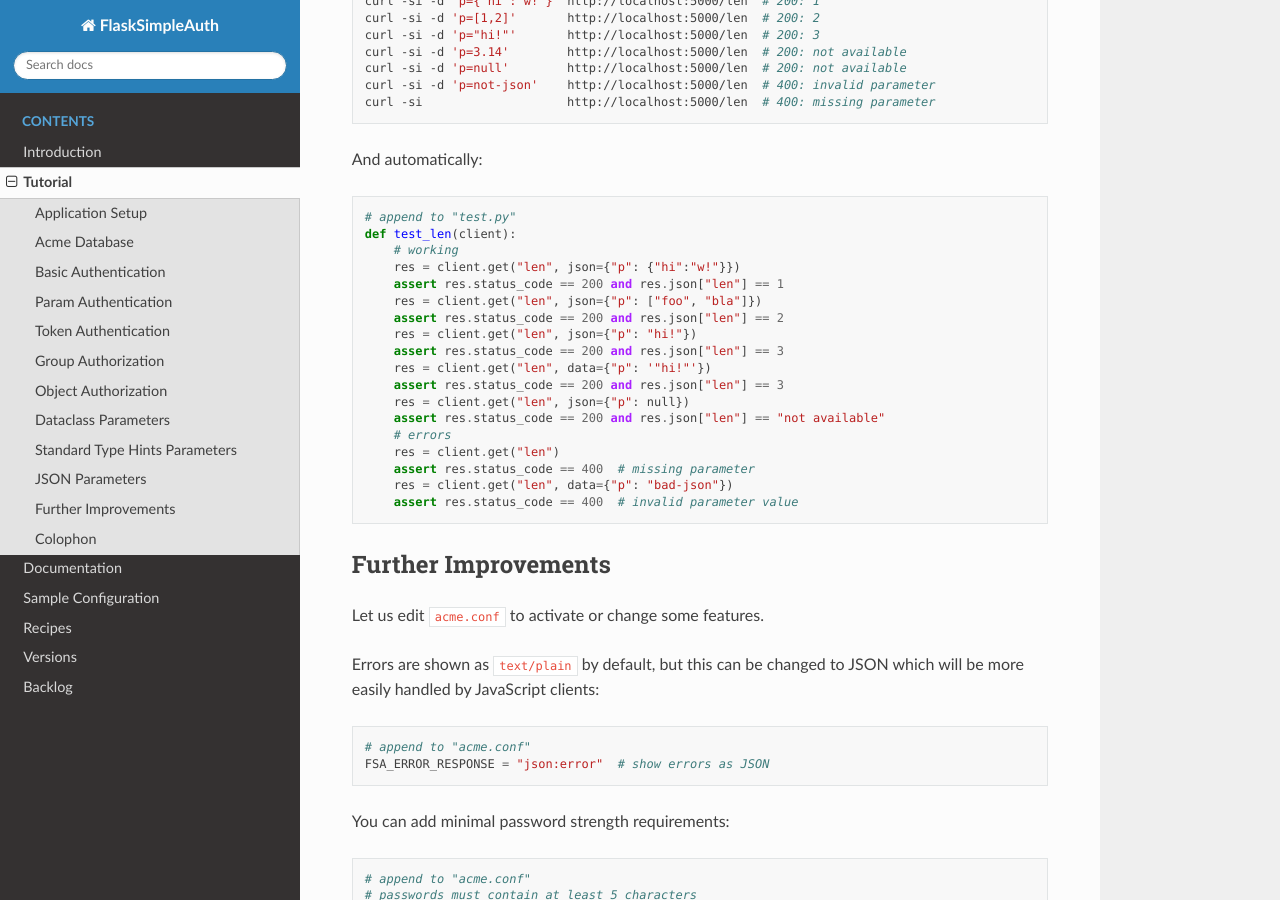
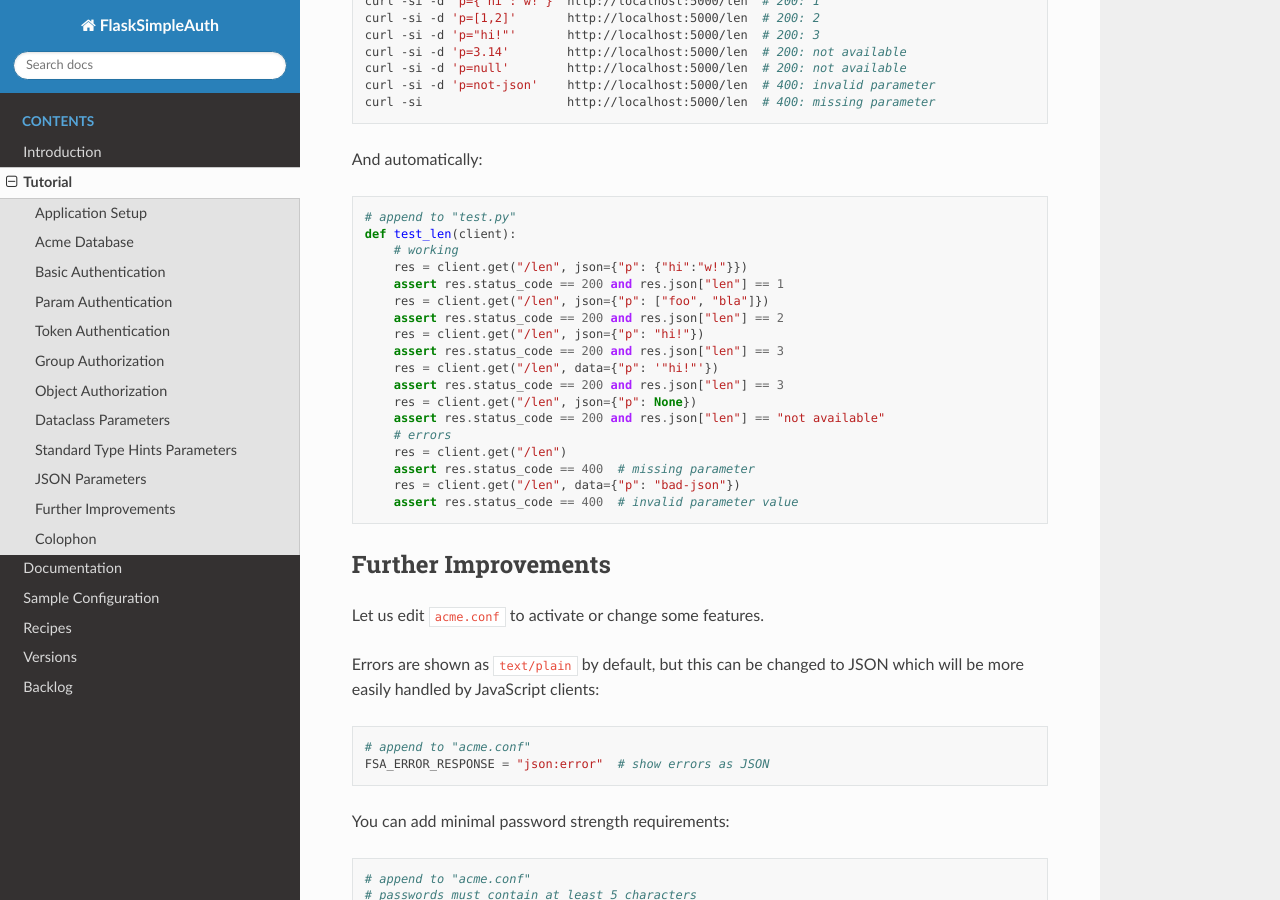
Before and after one commit to zx80/flask-simple-auth, a Sphinx documentation site: the page built from docs/TUTORIAL.md, in a window 1280 px wide and 900 px high, scrolled down 14323 px. Built offline with Sphinx 7.4.7 and the Read the Docs theme 3.1.0, drawn with Linux system fonts in a browser that asks for light colours; pages that are not in the unit, such as notebooks, are missing from menus; some of the changed text lies outside the part shown.

Commit message:
fix some typos, thanks Antoine & Claude

````diff
--- a/docs/TUTORIAL.md
+++ b/docs/TUTORIAL.md
@@ -807,20 +807,20 @@ And automatically:
 # append to "test.py"
 def test_len(client):
     # working
-    res = client.get("len", json={"p": {"hi":"w!"}})
+    res = client.get("/len", json={"p": {"hi":"w!"}})
     assert res.status_code == 200 and res.json["len"] == 1
-    res = client.get("len", json={"p": ["foo", "bla"]})
+    res = client.get("/len", json={"p": ["foo", "bla"]})
     assert res.status_code == 200 and res.json["len"] == 2
-    res = client.get("len", json={"p": "hi!"})
+    res = client.get("/len", json={"p": "hi!"})
     assert res.status_code == 200 and res.json["len"] == 3
-    res = client.get("len", data={"p": '"hi!"'})
+    res = client.get("/len", data={"p": '"hi!"'})
     assert res.status_code == 200 and res.json["len"] == 3
-    res = client.get("len", json={"p": null})
+    res = client.get("/len", json={"p": None})
     assert res.status_code == 200 and res.json["len"] == "not available"
     # errors
-    res = client.get("len")
+    res = client.get("/len")
     assert res.status_code == 400  # missing parameter
-    res = client.get("len", data={"p": "bad-json"})
+    res = client.get("/len", data={"p": "bad-json"})
     assert res.status_code == 400  # invalid parameter value
 ```
 
````
Also changed, not shown: other parts of docs/TUTORIAL.md (+2 -2 lines).
